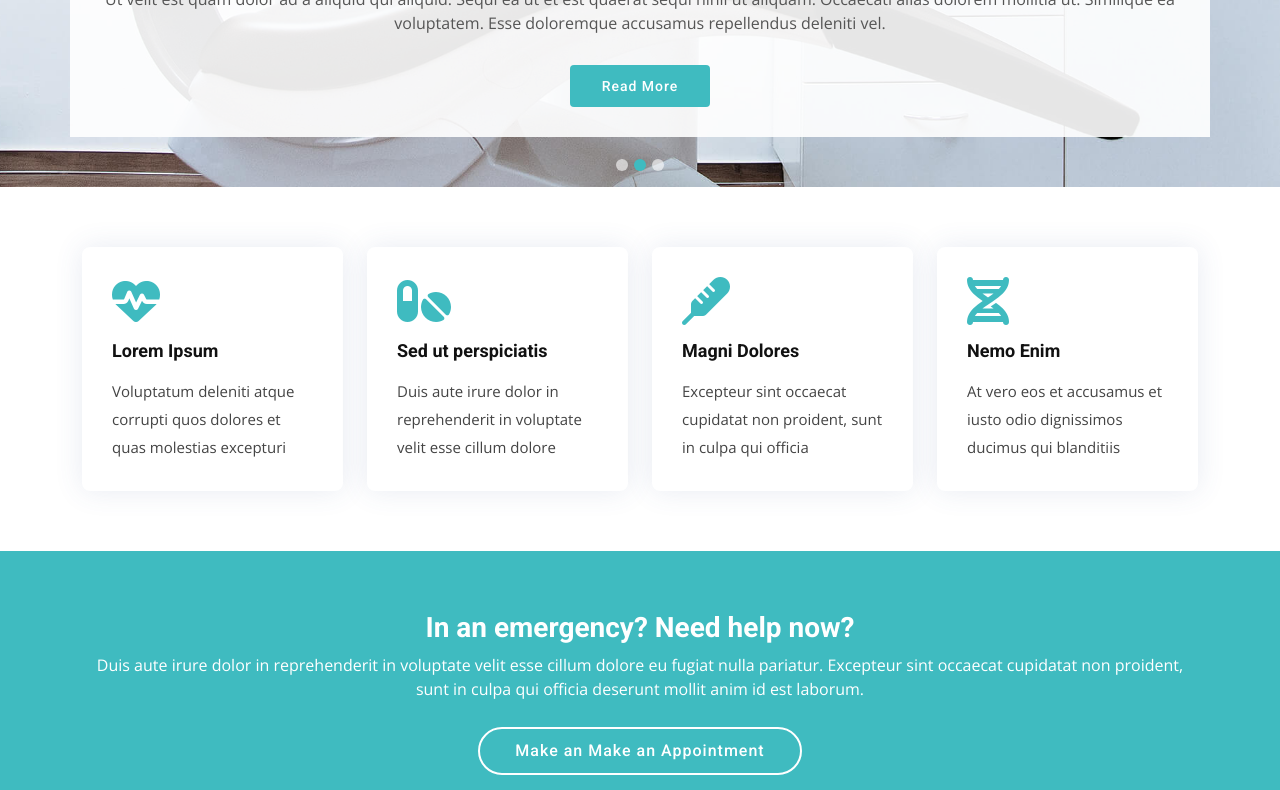
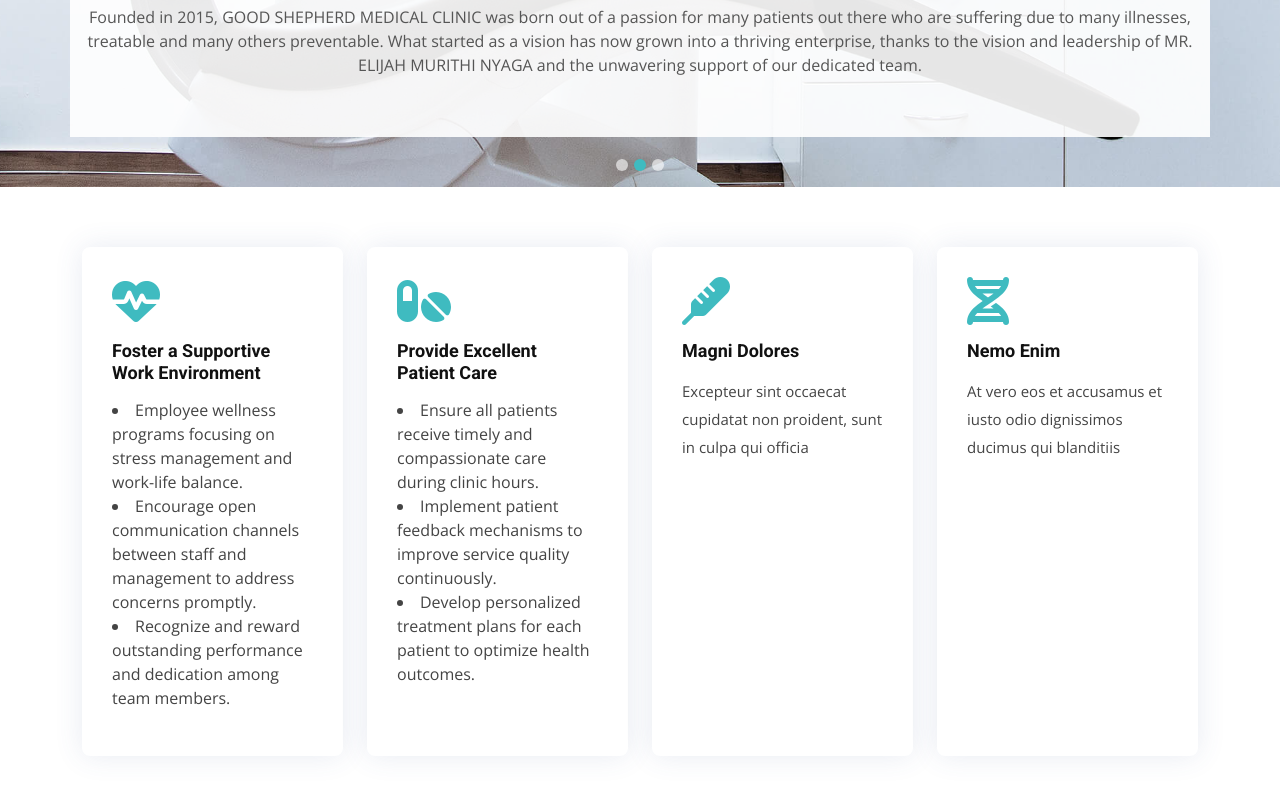
Before and after one commit to uhqlA/clinicone, a plain HTML site: page index.html in a window 1280 px wide. Shown: the part 613-1403 px from the top of the page. Drawn offline with nearby package versions, Linux system fonts and the light colour scheme.

Commit message:
landing page done

```diff
--- a/index.html
+++ b/index.html
@@ -82,27 +82,27 @@
         <!-- Slide 1 -->
         <div class="carousel-item active" style="background-image: url(assets/img/slide/slide-1.jpg)">
           <div class="container">
-            <h2>Welcome to <span>Medicio</span></h2>
-            <p>Ut velit est quam dolor ad a aliquid qui aliquid. Sequi ea ut et est quaerat sequi nihil ut aliquam. Occaecati alias dolorem mollitia ut. Similique ea voluptatem. Esse doloremque accusamus repellendus deleniti vel.</p>
-            <a href="#about" class="btn-get-started scrollto">Read More</a>
+            <h2>Welcome to <span>GOOD SHEPHERD MEDICAL CLINIC </span></h2>
+            <P>In today's fast-paced world, entrepreneurship is not just about starting a business—it's about creating a legacy. At GOOD SHEPHERD MEDICAL CLINIC, we have embraced this philosophy wholeheartedly, striving not only to meet market demands but to exceed them with innovation, dedication, and a commitment to excellence.</P>
+            <!-- <a href="#about" class="btn-get-started scrollto">Read More</a> -->
           </div>
         </div>
 
         <!-- Slide 2 -->
         <div class="carousel-item" style="background-image: url(assets/img/slide/slide-2.jpg)">
           <div class="container">
-            <h2>Lorem Ipsum Dolor</h2>
-            <p>Ut velit est quam dolor ad a aliquid qui aliquid. Sequi ea ut et est quaerat sequi nihil ut aliquam. Occaecati alias dolorem mollitia ut. Similique ea voluptatem. Esse doloremque accusamus repellendus deleniti vel.</p>
-            <a href="#about" class="btn-get-started scrollto">Read More</a>
+            <h2>Our Origins</h2>
+            <p>Founded in 2015, GOOD SHEPHERD MEDICAL CLINIC was born out of a passion for many patients out there who are suffering due to many illnesses, treatable and many others preventable. What started as a vision has now grown into a thriving enterprise, thanks to the vision and leadership of MR. ELIJAH MURITHI NYAGA and the unwavering support of our dedicated team.</p>
+            <!-- <a href="#about" class="btn-get-started scrollto">Read More</a> -->
           </div>
         </div>
 
         <!-- Slide 3 -->
         <div class="carousel-item" style="background-image: url(assets/img/slide/slide-3.jpg)">
           <div class="container">
-            <h2>Sequi ea ut et est quaerat</h2>
-            <p>Ut velit est quam dolor ad a aliquid qui aliquid. Sequi ea ut et est quaerat sequi nihil ut aliquam. Occaecati alias dolorem mollitia ut. Similique ea voluptatem. Esse doloremque accusamus repellendus deleniti vel.</p>
-            <a href="#about" class="btn-get-started scrollto">Read More</a>
+            <h2>Our Mission <br> At the core of GOOD SHEPHERD MEDICAL CLINIC our mission is  </h2>
+            <p>"To provide compassionate and comprehensive healthcare services that prioritize patient well-being, promote community health education, and ensure accessibility to high-quality medical care for all individuals globally, fostering a healthier and empowered community." </p>
+            <!-- <a href="#about" class="btn-get-started scrollto">Read More</a> -->
           </div>
         </div>
 
@@ -129,16 +129,26 @@
           <div class="col-md-6 col-lg-3 d-flex align-items-stretch mb-5 mb-lg-0">
             <div class="icon-box" data-aos="fade-up" data-aos-delay="100">
               <div class="icon"><i class="fas fa-heartbeat"></i></div>
-              <h4 class="title"><a href="">Lorem Ipsum</a></h4>
-              <p class="description">Voluptatum deleniti atque corrupti quos dolores et quas molestias excepturi</p>
+              <h4 class="title"><a href="">Foster a Supportive Work Environment</a></h4>
+              <p class="description">
+                <li>Employee wellness programs focusing on stress management and work-life balance. </li>
+                <li>Encourage open communication channels between staff and management to address concerns promptly.</li>
+                <li> Recognize and reward outstanding performance and dedication among team members.</li>
+
+
+              </p>
             </div>
           </div>
 
           <div class="col-md-6 col-lg-3 d-flex align-items-stretch mb-5 mb-lg-0">
             <div class="icon-box" data-aos="fade-up" data-aos-delay="200">
               <div class="icon"><i class="fas fa-pills"></i></div>
-              <h4 class="title"><a href="">Sed ut perspiciatis</a></h4>
-              <p class="description">Duis aute irure dolor in reprehenderit in voluptate velit esse cillum dolore</p>
+              <h4 class="title"><a href="">Provide Excellent Patient Care</a></h4>
+              <p class="description">
+                <li>Ensure all patients receive timely and compassionate care during clinic hours.</li>
+                <li>Implement patient feedback mechanisms to improve service quality continuously.</li>
+                <li>Develop personalized treatment plans for each patient to optimize health outcomes.</li>
+              </p>
             </div>
           </div>
 
@@ -298,13 +308,13 @@
 
         <div class="section-title">
           <h2>Services</h2>
-          <p>Magnam dolores commodi suscipit. Necessitatibus eius consequatur ex aliquid fuga eum quidem. Sit sint consectetur velit. Quisquam quos quisquam cupiditate. Et nemo qui impedit suscipit alias ea. Quia fugiat sit in iste officiis commodi quidem hic quas.</p>
+         <p>GOOD SHEPHERD MEDICAL CLINIC offers a diverse range of services designed to bring services closer to the people. </p>
         </div>
 
         <div class="row">
           <div class="col-lg-4 col-md-6 icon-box" data-aos="zoom-in" data-aos-delay="100">
             <div class="icon"><i class="fas fa-heartbeat"></i></div>
-            <h4 class="title"><a href="">Lorem Ipsum</a></h4>
+            <h4 class="title"><a href=""></a>Outpatient </h4>
             <p class="description">Voluptatum deleniti atque corrupti quos dolores et quas molestias excepturi sint occaecati cupiditate non provident</p>
           </div>
           <div class="col-lg-4 col-md-6 icon-box" data-aos="zoom-in" data-aos-delay="200">
```
